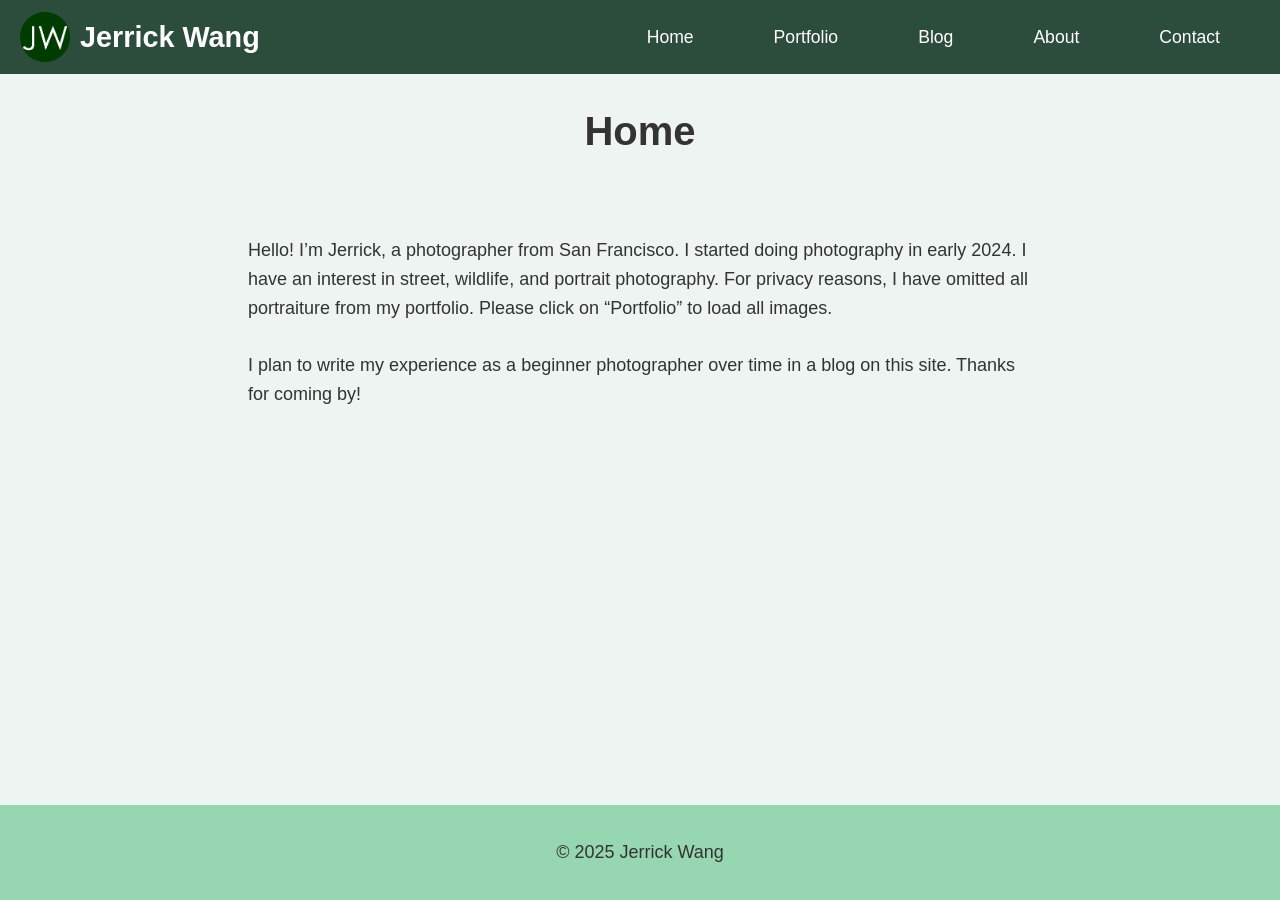
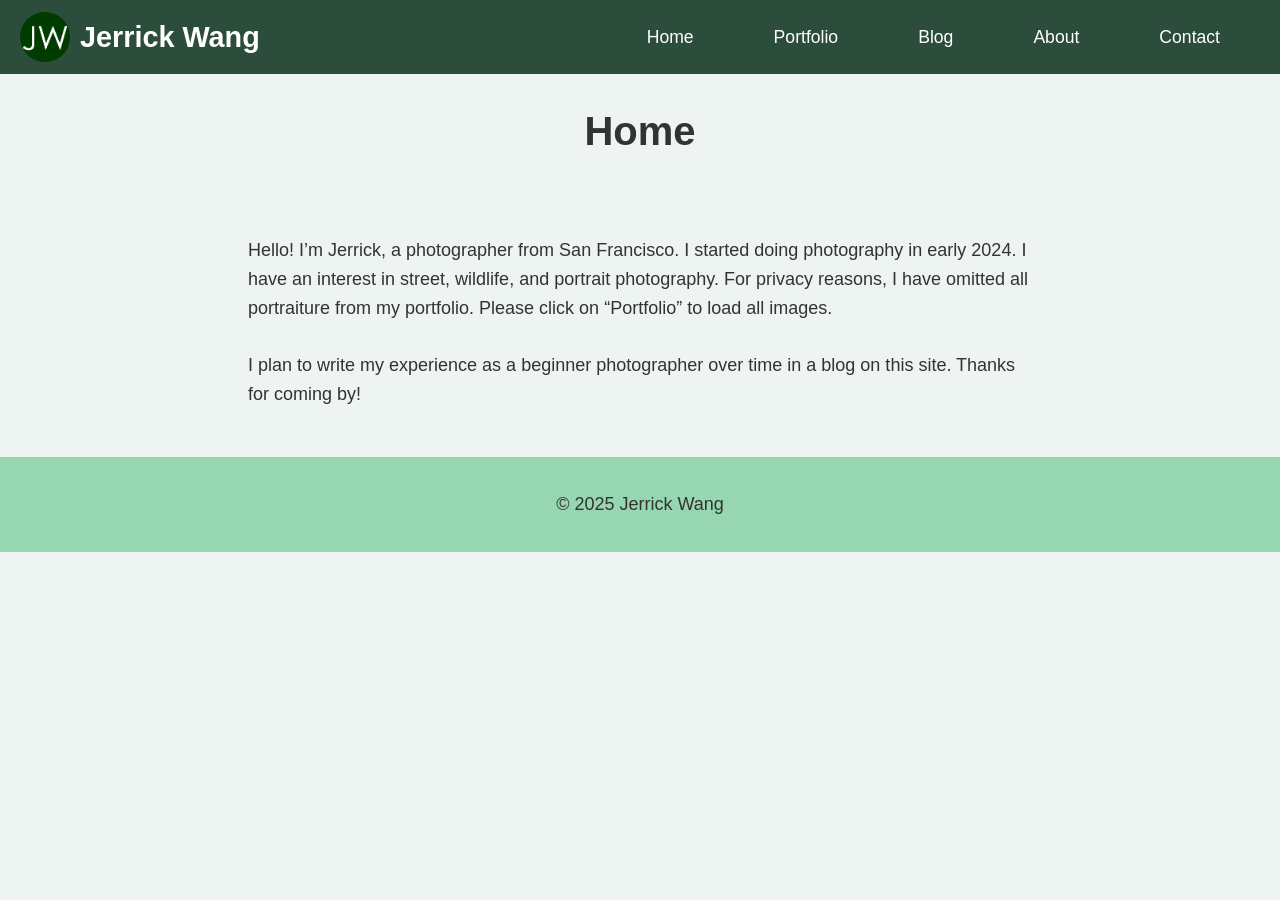
Before and after one commit to jerrickwang/jerrickwang.github.io, a Jekyll site: the page built from index.md, in a window 1280 px wide. Built offline with Jekyll 4.4.1, drawn with Linux system fonts in a browser that asks for light colours.

Commit message:
Update style.css

```diff
--- a/assets/css/style.css
+++ b/assets/css/style.css
@@ -92,7 +92,6 @@ main {
   margin: 0 auto;
   padding: 30px 120px;
   box-sizing: border-box;
-  flex-grow: 1; /* Ensures that the main content takes up available space */
 }
 
 /* Footer styling */
```
